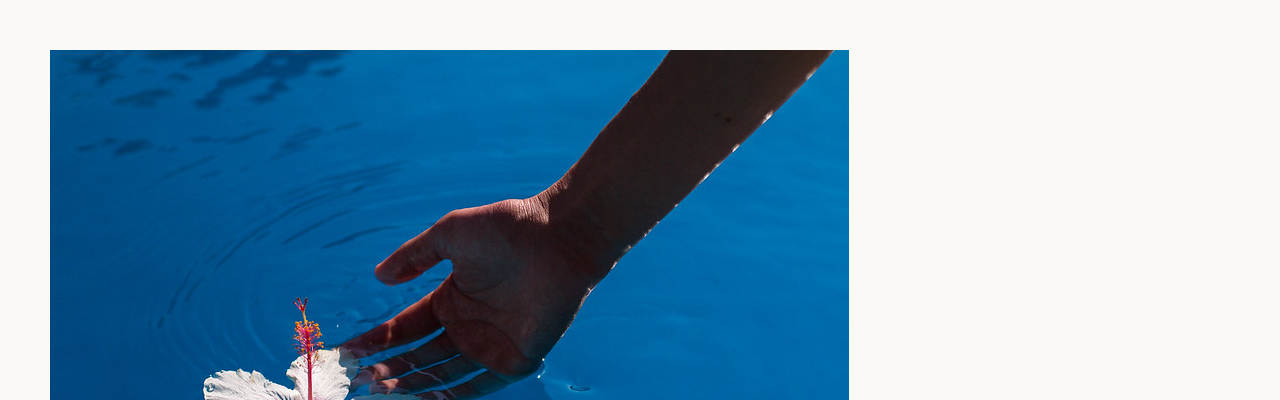
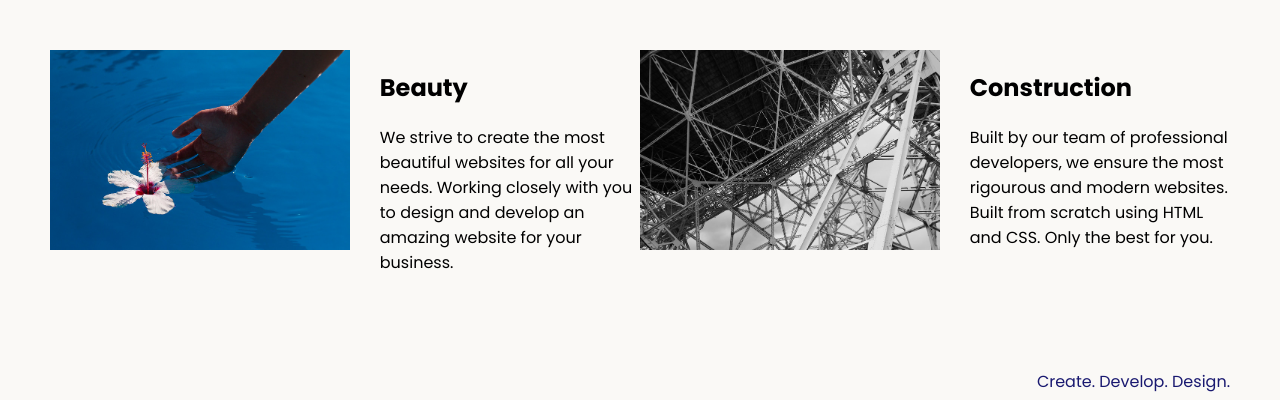
Before and after one commit to brunagirao/web-design-agency-websit, a plain HTML site: page index.html in a window 1280 px wide. Shown: the part 400-800 px from the top of the page. Drawn offline with Linux system fonts and the light colour scheme.

Commit message:
added style to the cards n' images

```diff
--- a/style.css
+++ b/style.css
@@ -22,3 +22,21 @@ footer {
 .creative {
     color: midnightblue;
 }
+
+.card {
+    width: 50%;
+}
+
+.left {
+    float: left;
+}
+
+.right {
+    float: right;
+}
+
+.tile-image {
+    height: 200px;
+    float: left;
+    margin-right: 30px;
+}
```
